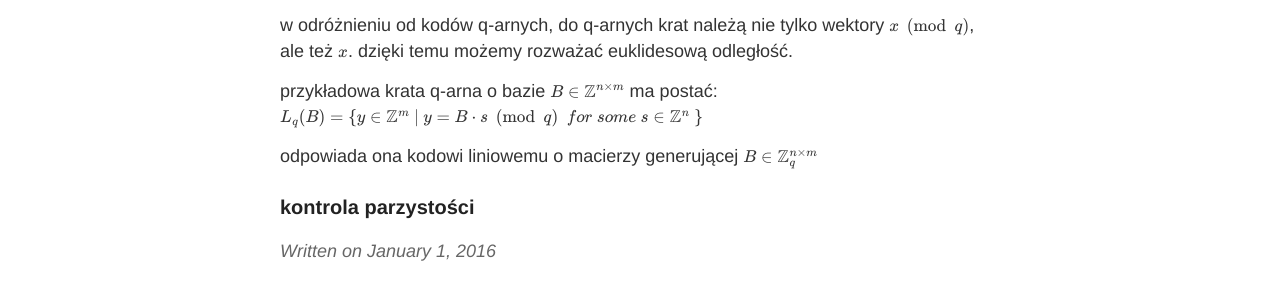
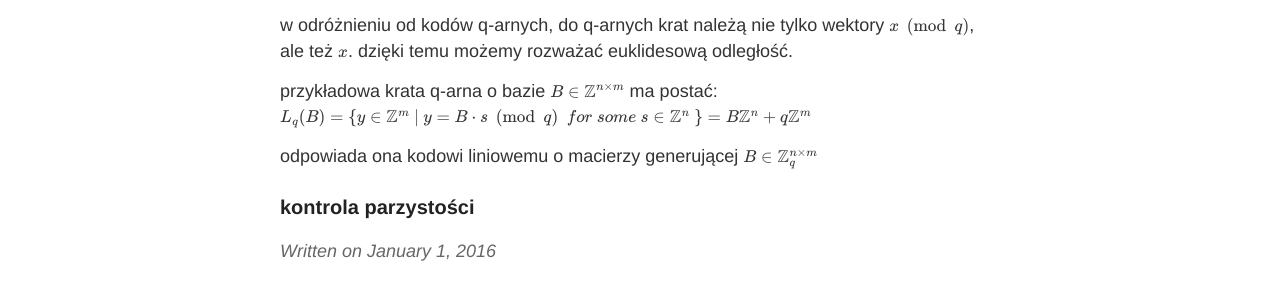
Before and after one commit to keIpie/keIpie.github.io, a Jekyll site: the page built from pq/_posts/2016-1-1-kraty-kody.md, in a window 1280 px wide. Shown: the part 795-1095 px from the top of the page. Built offline with Jekyll 4.4.1, drawn with Linux system fonts in a browser that asks for light colours; formulas are drawn with MathJax 3.

Commit message:
q-rne kraty

```diff
--- a/pq/_posts/2016-1-1-kraty-kody.md
+++ b/pq/_posts/2016-1-1-kraty-kody.md
@@ -25,7 +25,7 @@ w odróżnieniu od kodów q-arnych, do q-arnych krat należą nie tylko wektory
 możemy rozważać euklidesową odległość.
 
 przykładowa krata q-arna o bazie $B \in \mathbb{Z}^{n \times m}$ ma postać:
-$$ L_q(B) = \{ y \in \mathbb{Z}^m ~|~ y = B \cdot s \pmod{q}~~for~some~s \in \mathbb{Z}^n~\} $$
+$$ L_q(B) = \{ y \in \mathbb{Z}^m ~|~ y = B \cdot s \pmod{q}~~for~some~s \in \mathbb{Z}^n~\} = B \mathbb{Z}^n + q\mathbb{Z}^m$$
 
 odpowiada ona kodowi liniowemu o macierzy generującej $B \in \mathbb{Z}_q^{n \times m}$
 
```
